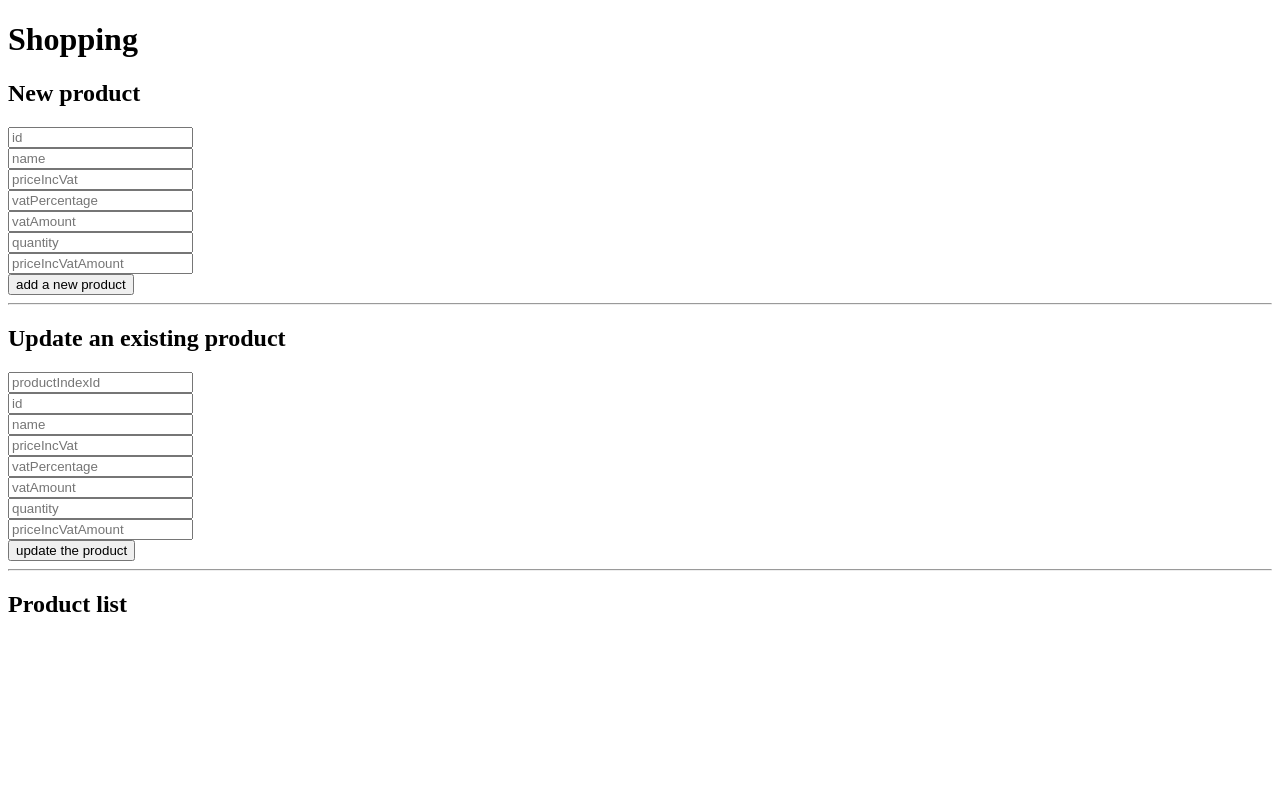
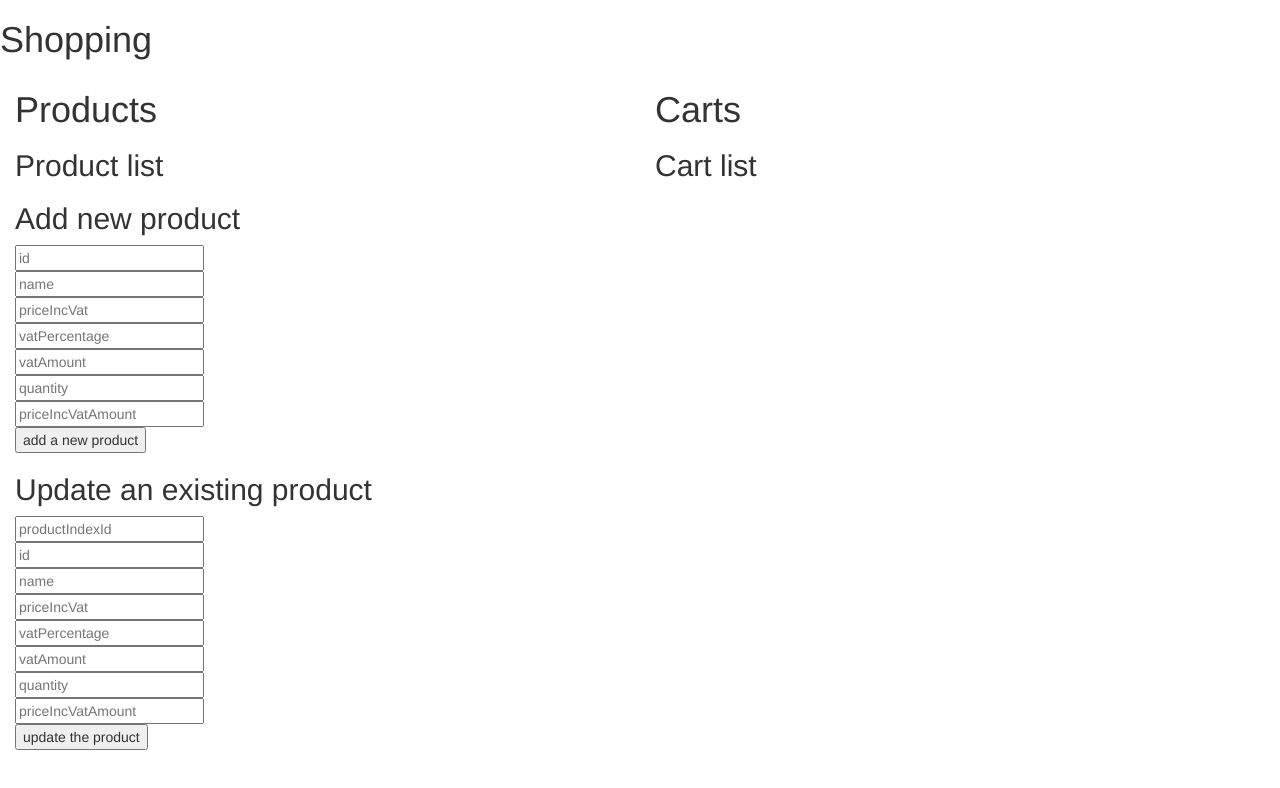
Before and after one commit to vanessaliu/shoppingcartNodejs, a website: page public/index.html in a window 1280 px wide. Drawn offline with nearby package versions, Linux system fonts and the light colour scheme; no server answers.

Commit message:
took in bootstrap and adjust the layout

```diff
--- a/public/index.html
+++ b/public/index.html
@@ -5,12 +5,19 @@
     <meta http-equiv="X-UA-Compatible" content="IE=edge">
     <meta name="viewport" content="width=device-width, initial-scale=1">
     <title>Shoppingcart</title>
+    <!-- Latest compiled and minified CSS -->
+    <link rel="stylesheet" href="https://maxcdn.bootstrapcdn.com/bootstrap/3.3.6/css/bootstrap.min.css" integrity="sha384-1q8mTJOASx8j1Au+a5WDVnPi2lkFfwwEAa8hDDdjZlpLegxhjVME1fgjWPGmkzs7" crossorigin="anonymous">
   </head>
 
   <body>
   <h1>Shopping</h1>
+  <div class="col-md-6 col-xs-12">
+    <h1>Products</h1>
+    <h2>Product list</h2>
+    <ul class="product-list"></ul>
+
     <form id="create" action="">
-    <h2>New product</h2>
+      <h2>Add new product</h2>
       <input type="text" name="id" placeholder="id"><br/>
       <input type="text" name="name" placeholder="name"><br/>
       <input type="text" name="priceIncVat" placeholder="priceIncVat"><br/>
@@ -20,7 +27,7 @@
       <input type="text" min="1" name="priceIncVatAmount" placeholder="priceIncVatAmount"><br/>
       <input type="submit" value="add a new product">
     </form>
-  <hr>
+
 
       <h2>Update an existing product</h2>
       <input id="productIndexId" type="number" min="0" name="productIndexId" placeholder="productIndexId"><br/>
@@ -34,9 +41,16 @@
       <input type="text" min="1" name="priceIncVatAmount" placeholder="priceIncVatAmount"><br/>
       <input type="submit" value="update the product">
     </form>
-  <hr>
-  <h2>Product list</h2>
-	<ul class="product-list"></ul>
+  </div>
+
+  <div class="col-md-6 col-xs-12">
+    <h1>Carts</h1>
+    <h2>Cart list</h2>
+    <ul class="cart-list"></ul>
+  </div>
+
+
+
 
 
 	<script src="jquery.js"></script>
```
Lines whose indentation alone changed are shown as unchanged.
